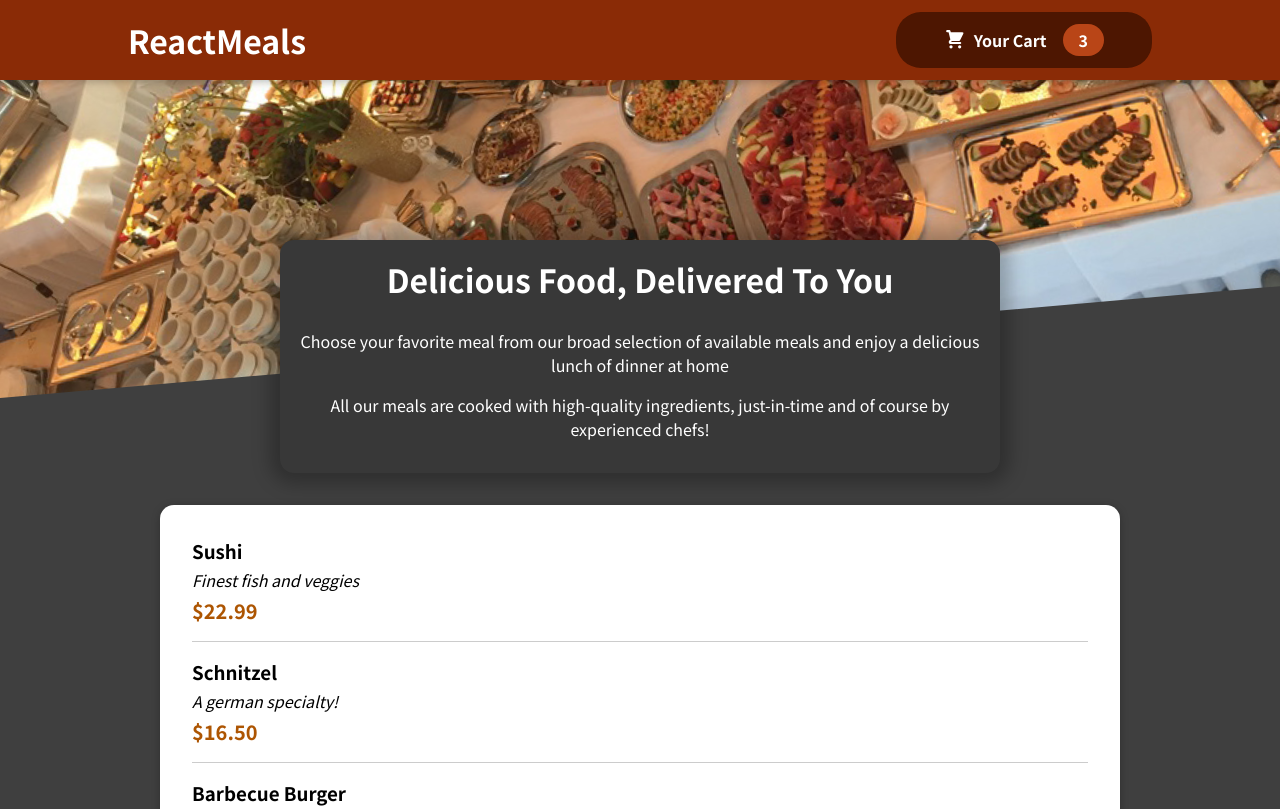
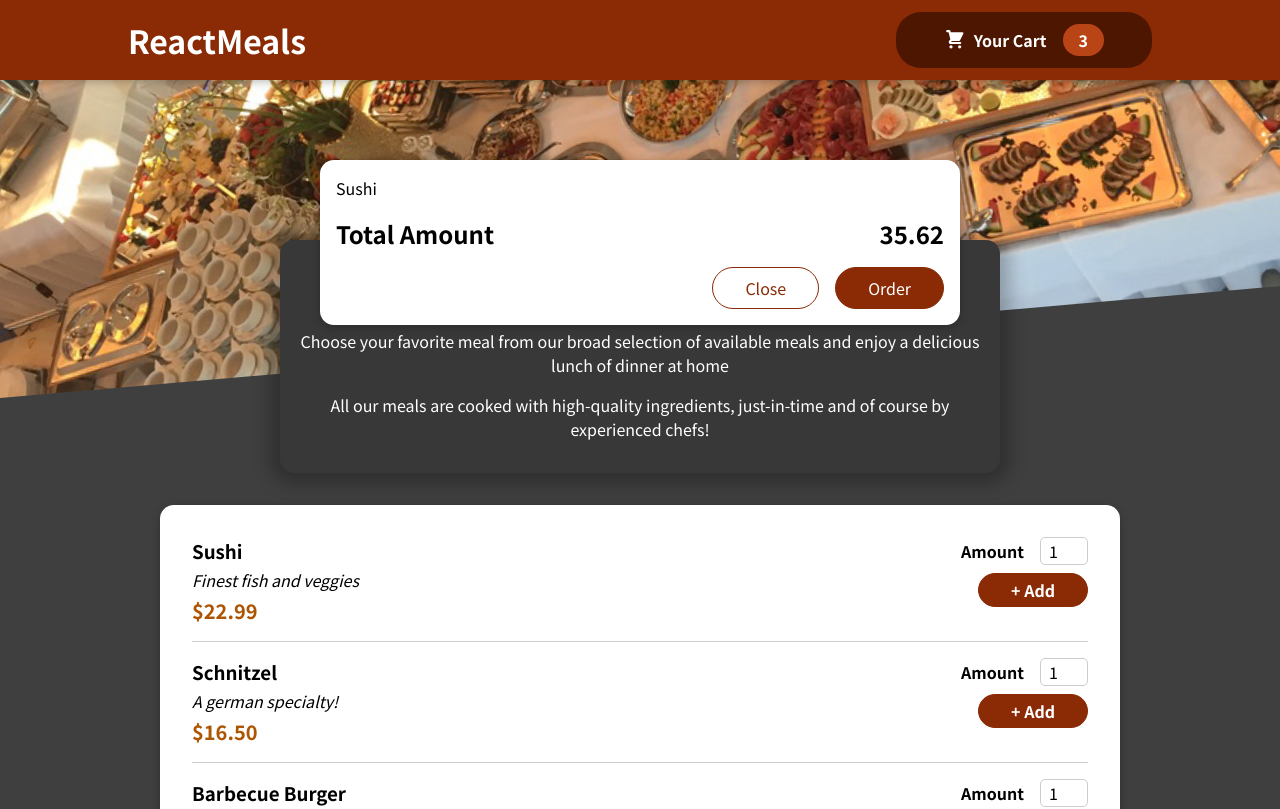
Before and after one commit to Momenuzzaman/react_meals, a React (Create React App) app: page / in a window 1280 px wide. Shown: the top 809 px of the page. Built offline with nearby package versions, Linux system fonts and the light colour scheme.

Commit message:
cart and portal modal

```diff
--- a/public/index.html
+++ b/public/index.html
@@ -28,6 +28,7 @@
   </head>
   <body>
     <noscript>You need to enable JavaScript to run this app.</noscript>
+    <div id="overlays"></div>
     <div id="root"></div>
     <!--
       This HTML file is a template.
--- a/src/App.js
+++ b/src/App.js
@@ -1,9 +1,11 @@
+import Cart from "./components/Cart/Cart";
 import Header from "./components/Layout/Header";
 import Meals from "./components/Meals/Meals";
 
 function App() {
   return (
     <div>
+      <Cart />
       <Header />
       <main>
         <Meals />
--- /dev/null
+++ b/src/components/Cart/Cart.js
@@ -0,0 +1,26 @@
+import React from 'react';
+import Modal from '../UI/Modal';
+import classes from './Cart.module.css';
+const Cart = () => {
+
+    const cartItems = (<ul className={classes['cart-items']}>
+        {[{ id: 'c1', name: 'Sushi', amount: 2, price: 12.99 }].map((item) => (
+            <li>{item.name}</li>
+        ))}
+    </ul>)
+    return (
+        <Modal>
+            {cartItems}
+            <div className={classes.total}>
+                <span>Total Amount</span>
+                <span>35.62</span>
+            </div>
+            <div className={classes.actions}>
+                <button className={classes['button--alt']}>Close</button>
+                <button className={classes.button}>Order</button>
+            </div>
+        </Modal>
+    );
+};
+
+export default Cart;
--- /dev/null
+++ b/src/components/Cart/Cart.module.css
@@ -0,0 +1,46 @@
+.cart-items {
+  list-style: none;
+  margin: 0;
+  padding: 0;
+  max-height: 20rem;
+  overflow: auto;
+}
+
+.total {
+  display: flex;
+  justify-content: space-between;
+  align-items: center;
+  font-weight: bold;
+  font-size: 1.5rem;
+  margin: 1rem 0;
+}
+
+.actions {
+  text-align: right;
+}
+
+.actions button {
+  font: inherit;
+  cursor: pointer;
+  background-color: transparent;
+  border: 1px solid #8a2b06;
+  padding: 0.5rem 2rem;
+  border-radius: 25px;
+  margin-left: 1rem;
+}
+
+.actions button:hover,
+.actions button:active {
+  background-color: #5a1a01;
+  border-color: #5a1a01;
+  color: white;
+}
+
+.actions .button--alt {
+  color: #8a2b06;
+}
+
+.actions .button {
+  background-color: #8a2b06;
+  color: white;
+}
--- a/src/components/Meals/MealItem/MealItem.js
+++ b/src/components/Meals/MealItem/MealItem.js
@@ -1,7 +1,9 @@
 import React from 'react';
 import classes from './MealItem.module.css';
+import MealItemForm from './MealItemForm';
+
 const MealItem = (props) => {
-    const price = `$${props.price.toFixed(2)}`
+    const price = `$${props.price.toFixed(2)}`;
     return (
         <li className={classes.meal}>
             <div>
@@ -10,7 +12,7 @@
                 <div className={classes.price}>{price}</div>
             </div>
             <div>
-
+                <MealItemForm id={props.id} />
             </div>
         </li>
     );
--- /dev/null
+++ b/src/components/Meals/MealItem/MealItemForm.js
@@ -0,0 +1,21 @@
+import React from 'react';
+import Input from '../../UI/Input';
+import classes from './MealItemForm.module.css';
+
+const MealItemForm = (props) => {
+    return (
+        <form className={classes.form}>
+            <Input label="Amount" input={{
+                id: 'amount' + props.id,
+                type: 'number',
+                min: '1',
+                max: '5',
+                step: '1',
+                defaultValue: '1'
+            }} />
+            <button>+ Add</button>
+        </form>
+    );
+};
+
+export default MealItemForm;
--- /dev/null
+++ b/src/components/Meals/MealItem/MealItemForm.module.css
@@ -0,0 +1,20 @@
+.form {
+  text-align: right;
+}
+
+.form button {
+  font: inherit;
+  cursor: pointer;
+  background-color: #8a2b06;
+  border: 1px solid #8a2b06;
+  color: white;
+  padding: 0.25rem 2rem;
+  border-radius: 20px;
+  font-weight: bold;
+}
+
+.form button:hover,
+.form button:active {
+  background-color: #641e03;
+  border-color: #641e03;
+}
--- /dev/null
+++ b/src/components/UI/Input.js
@@ -0,0 +1,13 @@
+import React from 'react';
+import classes from './Input.module.css';
+
+const Input = (props) => {
+    return (
+        <div className={classes.input}>
+            <label htmlFor={props.input.id}>{props.label}</label>
+            <input {...props.input} />
+        </div>
+    );
+};
+
+export default Input;
--- /dev/null
+++ b/src/components/UI/Input.module.css
@@ -0,0 +1,18 @@
+.input {
+  display: flex;
+  align-items: center;
+  margin-bottom: 0.5rem;
+}
+
+.input label {
+  font-weight: bold;
+  margin-right: 1rem;
+}
+
+.input input {
+  width: 3rem;
+  border-radius: 5px;
+  border: 1px solid #ccc;
+  font: inherit;
+  padding-left: 0.5rem;
+}
--- /dev/null
+++ b/src/components/UI/Modal.js
@@ -0,0 +1,26 @@
+import React from 'react';
+import ReactDOM from 'react-dom';
+import classes from './Modal.module.css';
+
+const Backdrop = (props) => {
+    return <div className={classes.Backdrop}></div>
+};
+
+const ModalOverlay = (props) => {
+    return (
+        <div className={classes.modal}>
+            <div className={classes.content}>{props.children}</div>
+        </div>
+    );
+};
+const portalElement = document.getElementById('overlays')
+const Modal = (props) => {
+    return (
+        <>
+            {ReactDOM.createPortal(<Backdrop />, portalElement)}
+            {ReactDOM.createPortal(<ModalOverlay>{props.children}</ModalOverlay>, portalElement)}
+        </>
+    );
+};
+
+export default Modal;
--- /dev/null
+++ b/src/components/UI/Modal.module.css
@@ -0,0 +1,40 @@
+.backdrop {
+  position: fixed;
+  top: 0;
+  left: 0;
+  width: 100%;
+  height: 100vh;
+  z-index: 20;
+  background-color: rgba(0, 0, 0, 0.75);
+}
+
+.modal {
+  position: fixed;
+  top: 20vh;
+  left: 5%;
+  width: 90%;
+  background-color: white;
+  padding: 1rem;
+  border-radius: 14px;
+  box-shadow: 0 2px 8px rgba(0, 0, 0, 0.25);
+  z-index: 30;
+  animation: slide-down 300ms ease-out forwards;
+}
+
+@media (min-width: 768px) {
+  .modal {
+    width: 40rem;
+    left: calc(50% - 20rem);
+  }
+}
+
+@keyframes slide-down {
+  from {
+    opacity: 0;
+    transform: translateY(-3rem);
+  }
+  to {
+    opacity: 1;
+    transform: translateY(0);
+  }
+}
```
Also changed, not shown: 1 other file (tests, documents, lock files or other folders).
